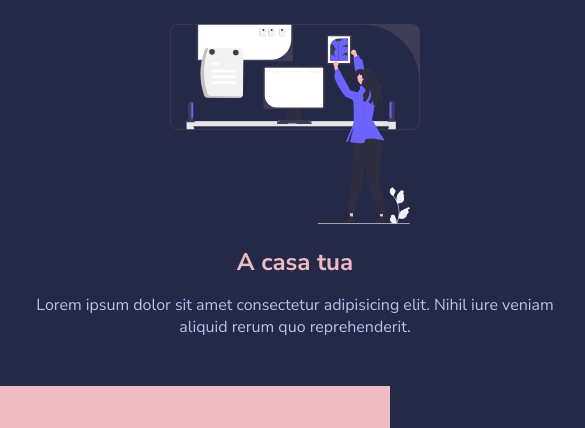
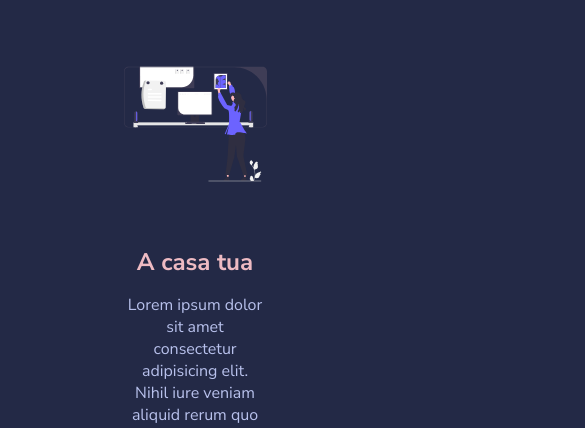
Before and after one commit to SamuelArico99/html-css-resp-wannabe, a plain HTML site: page index.html in a window 390 px wide. Shown: the part 209-637 px from the top of the page, 585 px wide, since content can reach past the window. Drawn offline with Linux system fonts and the light colour scheme.

Commit message:
fine esercizio

```diff
--- a/css/style.css
+++ b/css/style.css
@@ -127,3 +127,16 @@ img {
 /************************************************
     SOLUZIONE RESPONSIVE
  ************************************************/
+@media screen and (max-width:768px) {
+    .container{
+        width: 100%;
+    }
+}
+@media screen and (max-width:480px) {
+    .container, .row{
+        display: flex;
+        flex-wrap: wrap;
+        flex-direction: column;
+        align-items: center;
+    }
+}
```
Also changed, not shown: index.html (+1 -2 lines).
